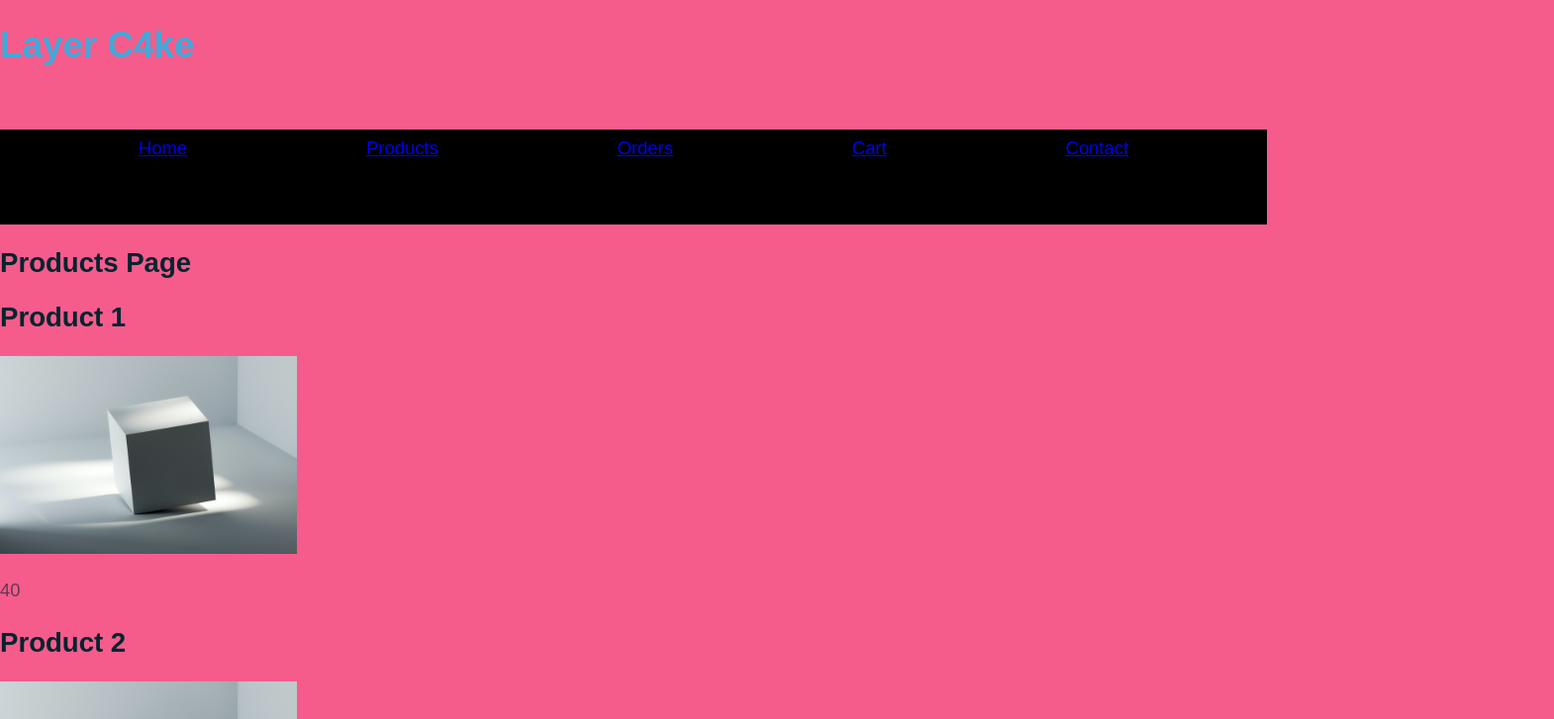
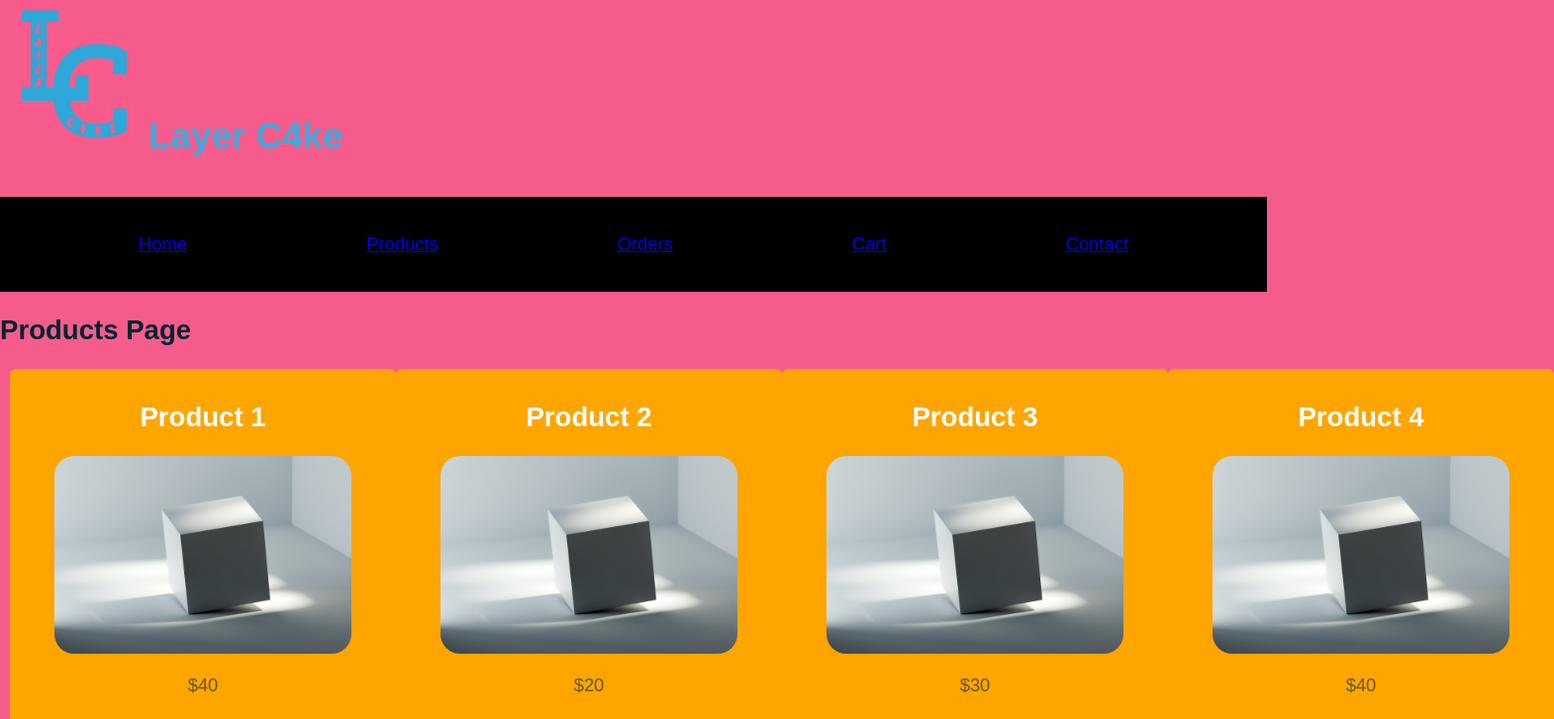
Before and after one commit to malhill/layerC4ke, a Next.js app in the folder layerc4ke/: page /products in a window 1280 px wide. Shown: the part 40-767 px from the top of the page at 99% size, 1570 px wide, since content can reach past the window. Built offline with nearby package versions, Linux system fonts and the light colour scheme.

Commit message:
created productcard styled component for products page. Added logo to header

```diff
--- a/layerc4ke/components/Header.js
+++ b/layerc4ke/components/Header.js
@@ -1,10 +1,12 @@
 import { StyledHeader } from '../styles/Header.styled'
+import Image from 'next/image'
 import Nav from './Navbar'
 
 export default function Header() {
     return (
         <div>
             <StyledHeader>
+                <Image src={'/images/Layer_Cae_WEbsite_1080x.png'} width={150} height={150} />
                 <h1>Layer C4ke</h1>
             </StyledHeader>
             <Nav />
--- a/layerc4ke/components/ProductCard.js
+++ b/layerc4ke/components/ProductCard.js
@@ -1,23 +1,16 @@
 import Image from 'next/image';
+import { Card } from '../styles/ProductCard.styles';
 
 export default function ProductCard({ inventory }) {
     return (
-    //   <ul className="list-group">
-    //     {inventory.map(item => (
-    //       <li className="list-group-item" key={item.id}>
-    //         {item.name}
-    //       </li>
-    //     ))}
-    //   </ul>
-
-    <div>
-        {inventory.map(item => (
-            <div key={item.id}>
-                <h2>{item.name}</h2>
-                <Image src={`/images/${item.image}`} width={300} height={200} />
-                <p>{item.price}</p>
-            </div>
-        ))}
-    </div>
+        <Card>
+            {inventory.map(item => (
+                <div className="card-container" key={item.id}>
+                    <h2>{item.name}</h2>
+                    <Image src={`/images/${item.image}`} width={300} height={200} />
+                    <p>${item.price}</p>
+                </div>
+            ))}
+        </Card>
     );
   }
--- a/layerc4ke/styles/Header.styled.js
+++ b/layerc4ke/styles/Header.styled.js
@@ -3,13 +3,16 @@ import styled from 'styled-components'
 export const StyledHeader = styled.header`
     background-color: #ebfbff;
     padding: 40px 0;
+    transition: 300ms;
 
     h1 {
         color: #41A8DA;
+        display: inline;
     }
 
     &:hover {
         background-color: #F55C8C;
+        transition: 300ms;
     }
 
 `
--- a/layerc4ke/styles/Nav.styled.js
+++ b/layerc4ke/styles/Nav.styled.js
@@ -5,6 +5,7 @@ export const Nav = styled.div`
     height: 80px;
     display: flex;
     justify-content: space-between;
+    align-items: center;
     padding: 0.5rem calc((100vw - 1000px) / 2);
     z-index: 10;
 `;
--- /dev/null
+++ b/layerc4ke/styles/ProductCard.styles.js
@@ -0,0 +1,26 @@
+import styled from "styled-components";
+
+export const Card = styled.div`
+    margin: 10px;
+    display: grid;
+    grid-template-columns: auto auto auto auto;
+    row-gap: 50px;
+
+    .card-container {
+        background: orange;
+        border-radius: 6px;
+        width: 350px;
+        padding: 10px 20px;
+        display: flex;
+        flex-direction: column;
+        align-items: center;
+    }
+
+    h2 {
+        color: white;
+    }
+
+    img {
+        border-radius: 20px;
+    }
+`;
```
